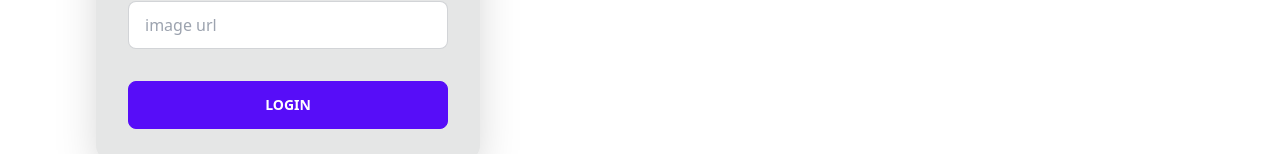
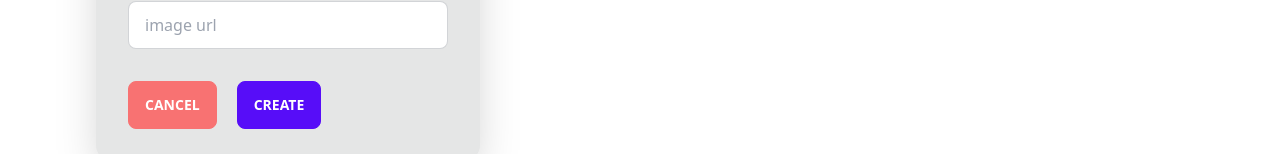
Before and after one commit to mmsstudent2021/daisy-cart, a React (Vite) app: page /add-product in a window 1280 px wide. Shown: the part 643-797 px from the top of the page. Built offline with nearby package versions, Linux system fonts and the light colour scheme; sample sign-in values are in the browser's storage.

Commit message:
create new product

```diff
--- a/data/db.json
+++ b/data/db.json
@@ -239,6 +239,22 @@
         "rate": 3.6,
         "count": 145
       }
+    },
+    {
+      "title": "iPhone 12",
+      "price": "1000",
+      "description": "iPhone description",
+      "image": "https://i.pinimg.com/474x/6e/11/af/6e11af3517edff2ff1aeca18a5a8b9d5.jpg",
+      "category": "phone",
+      "id": 21
+    },
+    {
+      "title": "iPhone 14",
+      "price": "1000",
+      "description": "iPhone 14 description",
+      "image": "https://i.pinimg.com/474x/63/f7/f0/63f7f001d2bfeb2d79c85592e0188909.jpg",
+      "category": "phone",
+      "id": 22
     }
   ]
 }
--- a/src/pages/AddProduct.jsx
+++ b/src/pages/AddProduct.jsx
@@ -1,5 +1,6 @@
 import axios from "axios";
 import React, { useState } from "react";
+import { Link, useNavigate } from "react-router-dom";
 import Layout from "../components/Layout";
 
 const AddProduct = () => {
@@ -8,10 +9,12 @@ const AddProduct = () => {
   const [image, setImage] = useState("");
   const [description, setDescription] = useState("");
   const [category, setCategory] = useState("");
+  const navigate = useNavigate();
 
   const apiCreateProduct = async (pddata) => {
     const { data } = await axios.post("http://localhost:3000/products", pddata);
     console.log(data);
+    navigate("/products")
   };
 
   const onSubmitHandler = async (e) => {
@@ -97,9 +100,14 @@ const AddProduct = () => {
               </div>
 
               <div className="form-control mt-6">
-                <button type="submit" className="btn btn-primary">
-                  Login
-                </button>
+                <div className="flex gap-5">
+                  <Link to="/products">
+                    <button className="btn btn-error text-white">Cancel</button>
+                  </Link>
+                  <button type="submit" className="btn btn-primary">
+                    Create
+                  </button>
+                </div>
               </div>
             </form>
           </div>
```
